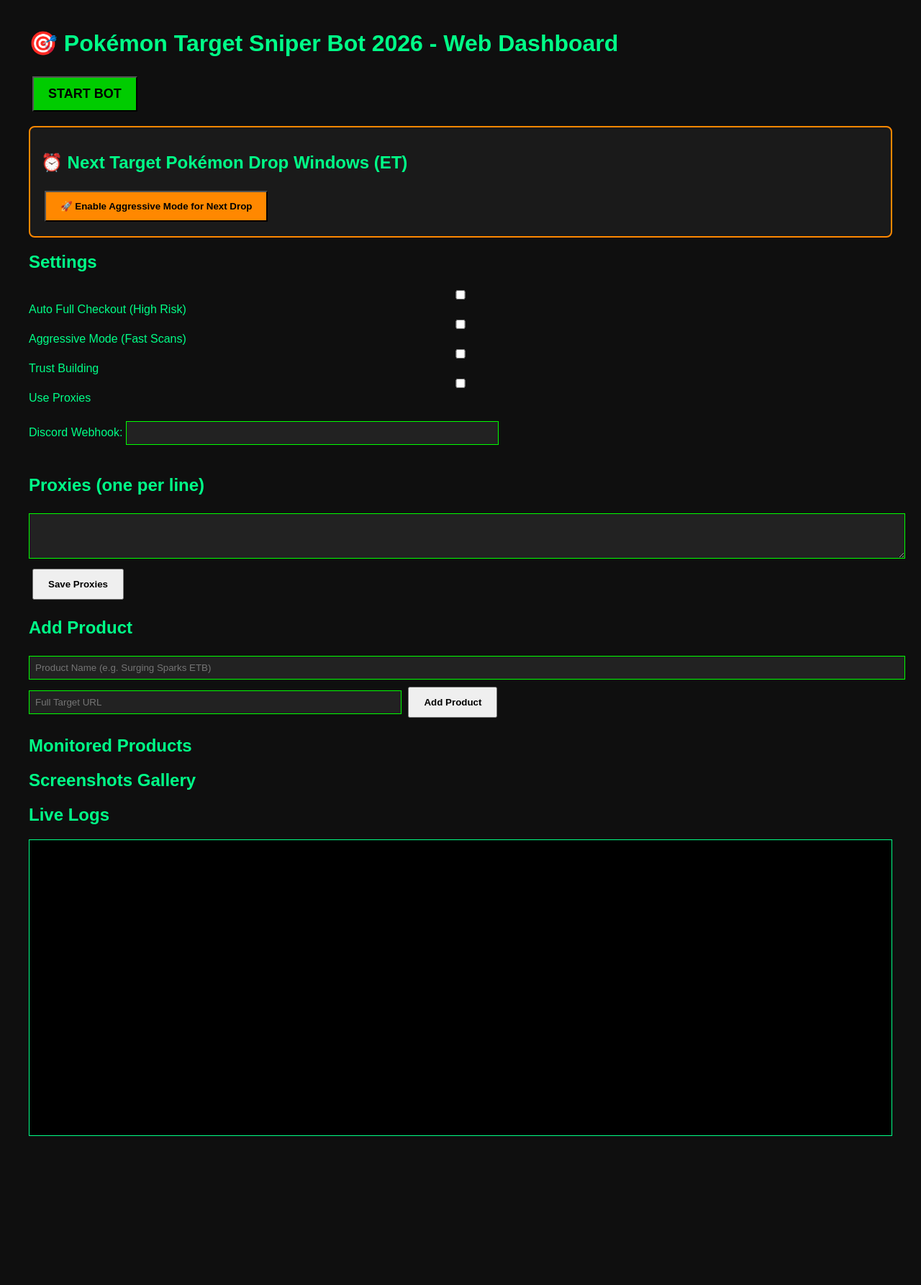
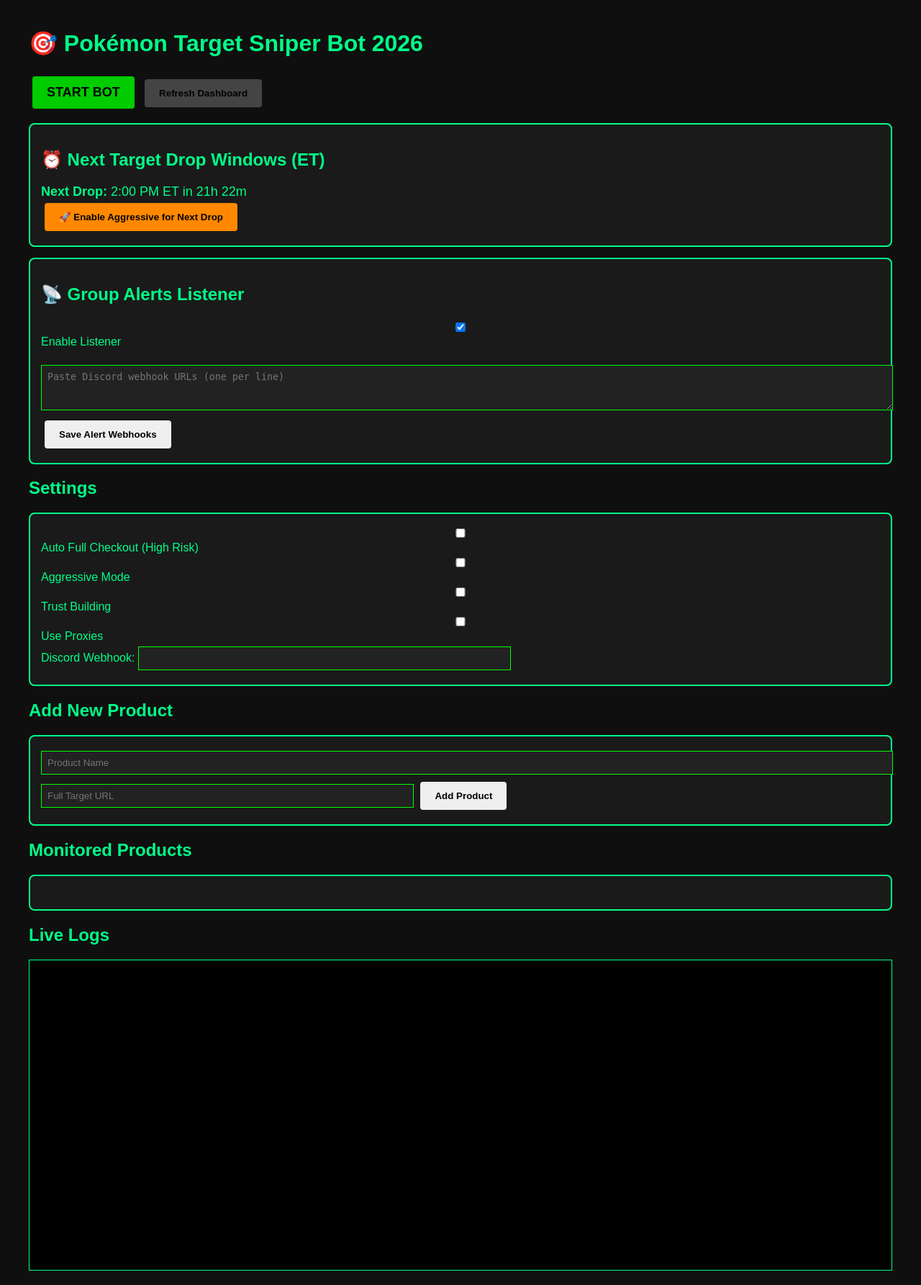
Before and after one commit to zachwood222/PokeYourMom, a Flask app: page / in a window 1280 px wide. Shown: the whole page at 72% size. Before the commit the page ends 1578 px from the top, so only its background shows below. Run offline with Flask 3, Linux system fonts and the light colour scheme; some libraries are stand-ins or nearby versions.

Commit message:
Update index.html

```diff
--- a/templates/index.html
+++ b/templates/index.html
@@ -6,50 +6,59 @@
     <style>
         body { font-family: Arial, sans-serif; background: #0f0f0f; color: #00ff88; margin: 0; padding: 20px; }
         .container { max-width: 1200px; margin: auto; }
-        button { padding: 12px 20px; margin: 5px; font-weight: bold; }
+        button { padding: 12px 20px; margin: 5px; font-weight: bold; border: none; border-radius: 4px; }
         .green { background: #00cc00; color: black; }
         .red { background: #cc0000; color: white; }
         .orange { background: #ff8800; color: black; }
-        #logs { background: #000; height: 380px; overflow-y: scroll; padding: 15px; font-family: Consolas, monospace; border: 1px solid #00ff88; }
-        .drop-box { background: #1a1a1a; padding: 15px; border-radius: 8px; margin: 15px 0; border: 2px solid #ff8800; }
+        #logs { background: #000; height: 400px; overflow-y: scroll; padding: 15px; font-family: Consolas, monospace; border: 1px solid #00ff88; }
+        .box { background: #1a1a1a; padding: 15px; border-radius: 8px; margin: 15px 0; border: 2px solid #00ff88; }
         input, textarea { background: #222; color: #0f0; border: 1px solid #0f0; padding: 8px; width: 100%; margin: 5px 0; }
+        ul { list-style: none; padding: 0; }
+        li { background: #222; padding: 8px; margin: 4px 0; border-radius: 4px; }
     </style>
 </head>
 <body>
 <div class="container">
-    <h1>🎯 Pokémon Target Sniper Bot 2026 - Web Dashboard</h1>
+    <h1>🎯 Pokémon Target Sniper Bot 2026</h1>
 
     <button onclick="toggleBot()" id="toggleBtn" class="green" style="font-size:18px;">START BOT</button>
+    <button onclick="location.reload()" style="background:#444;">Refresh Dashboard</button>
 
-    <!-- === DROP TIMER SECTION === -->
-    <div class="drop-box">
-        <h2>⏰ Next Target Pokémon Drop Windows (ET)</h2>
-        <div id="dropTimer"></div>
-        <button onclick="enableAggressiveForDrop()" class="orange">🚀 Enable Aggressive Mode for Next Drop</button>
+    <!-- Drop Timer -->
+    <div class="box">
+        <h2>⏰ Next Target Drop Windows (ET)</h2>
+        <div id="dropTimer" style="font-size:18px;"></div>
+        <button onclick="enableAggressiveForDrop()" class="orange">🚀 Enable Aggressive for Next Drop</button>
+    </div>
+
+    <!-- Group Alerts -->
+    <div class="box">
+        <h2>📡 Group Alerts Listener</h2>
+        <label><input type="checkbox" id="alertListener" onchange="updateConfig()" checked> Enable Listener</label><br><br>
+        <textarea id="alertWebhooks" rows="3" placeholder="Paste Discord webhook URLs (one per line)"></textarea>
+        <button onclick="saveAlertWebhooks()">Save Alert Webhooks</button>
     </div>
 
     <h2>Settings</h2>
-    <label><input type="checkbox" id="autoCheckout" onchange="updateConfig()"> Auto Full Checkout (High Risk)</label><br>
-    <label><input type="checkbox" id="aggressive" onchange="updateConfig()"> Aggressive Mode (Fast Scans)</label><br>
-    <label><input type="checkbox" id="trust" onchange="updateConfig()"> Trust Building</label><br>
-    <label><input type="checkbox" id="proxy" onchange="updateConfig()"> Use Proxies</label><br><br>
+    <div class="box">
+        <label><input type="checkbox" id="autoCheckout" onchange="updateConfig()"> Auto Full Checkout (High Risk)</label><br>
+        <label><input type="checkbox" id="aggressive" onchange="updateConfig()"> Aggressive Mode</label><br>
+        <label><input type="checkbox" id="trust" onchange="updateConfig()"> Trust Building</label><br>
+        <label><input type="checkbox" id="proxy" onchange="updateConfig()"> Use Proxies</label><br>
+        Discord Webhook: <input type="text" id="webhook" style="width:500px" onchange="updateConfig()">
+    </div>
 
-    Discord Webhook: <input type="text" id="webhook" style="width:500px" onchange="updateConfig()"><br><br>
-
-    <h2>Proxies (one per line)</h2>
-    <textarea id="proxyList" rows="3"></textarea>
-    <button onclick="saveProxies()">Save Proxies</button>
-
-    <h2>Add Product</h2>
-    <input id="prodName" placeholder="Product Name (e.g. Surging Sparks ETB)">
-    <input id="prodUrl" placeholder="Full Target URL" style="width:500px">
-    <button onclick="addProduct()">Add Product</button>
+    <h2>Add New Product</h2>
+    <div class="box">
+        <input id="prodName" placeholder="Product Name">
+        <input id="prodUrl" placeholder="Full Target URL" style="width:500px">
+        <button onclick="addProduct()">Add Product</button>
+    </div>
 
     <h2>Monitored Products</h2>
-    <ul id="productList"></ul>
-
-    <h2>Screenshots Gallery</h2>
-    <div id="gallery"></div>
+    <div class="box">
+        <ul id="productList"></ul>
+    </div>
 
     <h2>Live Logs</h2>
     <div id="logs"></div>
@@ -65,8 +74,14 @@
 
     function toggleBot() {
         const btn = document.getElementById('toggleBtn');
-        const action = btn.innerText.includes('START') ? 'start' : 'stop';
-        fetch('/api/' + action, {method: 'POST'}).then(() => location.reload());
+        const isStarting = btn.innerText.includes('START');
+        const action = isStarting ? 'start' : 'stop';
+        fetch('/api/' + action, {method: 'POST'})
+            .then(r => r.json())
+            .then(() => {
+                btn.innerText = isStarting ? 'STOP BOT' : 'START BOT';
+                btn.className = isStarting ? 'red' : 'green';
+            });
     }
 
     function updateConfig() {
@@ -75,75 +90,76 @@
             AGGRESSIVE_MODE: document.getElementById('aggressive').checked,
             TRUST_BUILDING: document.getElementById('trust').checked,
             USE_PROXY: document.getElementById('proxy').checked,
-            DISCORD_WEBHOOK: document.getElementById('webhook').value
+            DISCORD_WEBHOOK: document.getElementById('webhook').value,
+            ENABLE_ALERT_LISTENER: document.getElementById('alertListener').checked
         };
-        fetch('/api/config', {method: 'POST', headers: {'Content-Type':'application/json'}, body: JSON.stringify(data)});
+        fetch('/api/config', {
+            method: 'POST',
+            headers: {'Content-Type': 'application/json'},
+            body: JSON.stringify(data)
+        });
     }
 
     function addProduct() {
-        const name = document.getElementById('prodName').value;
-        const url = document.getElementById('prodUrl').value;
+        const name = document.getElementById('prodName').value.trim();
+        const url = document.getElementById('prodUrl').value.trim();
         if (name && url) {
-            fetch('/api/products', {method: 'POST', headers: {'Content-Type':'application/json'}, body: JSON.stringify({name, url})})
-            .then(() => location.reload());
+            fetch('/api/products', {
+                method: 'POST',
+                headers: {'Content-Type': 'application/json'},
+                body: JSON.stringify({name, url})
+            }).then(() => location.reload());
         }
     }
 
-    function saveProxies() {
-        const proxies = document.getElementById('proxyList').value.trim().split('\n').filter(Boolean);
-        fetch('/api/proxies', {method: 'POST', headers: {'Content-Type':'application/json'}, body: JSON.stringify({proxies})})
-        .then(() => alert('Proxies saved'));
-    }
     function saveAlertWebhooks() {
         const hooks = document.getElementById('alertWebhooks').value.trim().split('\n').filter(Boolean);
         fetch('/api/alerts', {
             method: 'POST',
-            headers: {'Content-Type':'application/json'},
+            headers: {'Content-Type': 'application/json'},
             body: JSON.stringify({alert_webhooks: hooks})
         }).then(() => alert('Alert webhooks saved!'));
     }
+
     function enableAggressiveForDrop() {
         document.getElementById('aggressive').checked = true;
         updateConfig();
-        socket.emit('log', {message: '🚀 Aggressive Mode enabled for upcoming drop!'});
-        alert("Aggressive Mode turned ON for next drop window!");
+        alert("Aggressive Mode enabled for next drop!");
+    }
+
+    // Load products and settings
+    function loadData() {
+        fetch('/').then(r => r.text()).then(html => {
+            const temp = document.createElement('div');
+            temp.innerHTML = html;
+            // Simple reload works better for now
+            location.reload(); // Force refresh to load current products
+        });
     }
 
     // Live Drop Timer
     function updateDropTimer() {
         const timerDiv = document.getElementById('dropTimer');
         const now = new Date();
-        const etOffset = -4; // ET (adjust for DST if needed)
-        const etNow = new Date(now.getTime() + (etOffset * 60 * 60 * 1000));
+        let etNow = new Date(now.toLocaleString("en-US", {timeZone: "America/New_York"}));
 
         let nextDrop = new Date(etNow);
-        nextDrop.setHours(10, 0, 0, 0); // 10 AM ET
-        if (etNow > nextDrop) nextDrop.setHours(14, 0, 0, 0); // 2 PM ET
+        nextDrop.setHours(10, 0, 0, 0);
+        if (etNow > nextDrop) nextDrop.setHours(14, 0, 0, 0);
         if (etNow > nextDrop) nextDrop.setDate(nextDrop.getDate() + 1);
 
         const diff = nextDrop - etNow;
         const hours = Math.floor(diff / (1000 * 60 * 60));
         const minutes = Math.floor((diff % (1000 * 60 * 60)) / (1000 * 60));
 
-        let html = `<strong>Next Drop:</strong> ${nextDrop.getHours() === 10 ? '10:00 AM' : '2:00 PM'} ET `;
-        html += `(${hours}h ${minutes}m remaining)`;
-
-        if (hours === 0 && minutes < 30) {
-            html = `<span style="color:#ff4444;">⚠️ DROP IMMINENT - ${minutes} min left!</span>`;
-        }
-        timerDiv.innerHTML = html;
+        timerDiv.innerHTML = `<strong>Next Drop:</strong> ${nextDrop.getHours() === 10 ? '10:00 AM' : '2:00 PM'} ET in ${hours}h ${minutes}m`;
     }
 
-        <!-- GROUP ALERTS LISTENER -->
-    <div class="drop-box" style="border-color: #00aaff;">
-        <h2>📡 Group Alerts Listener (Discord)</h2>
-        <label><input type="checkbox" id="alertListener" onchange="updateConfig()" checked> Enable External Alert Listener</label><br><br>
-        <textarea id="alertWebhooks" rows="4" placeholder="Paste Discord webhook URLs (one per line)"></textarea>
-        <button onclick="saveAlertWebhooks()">Save Alert Webhooks</button>
-        <small>Paste webhooks from Pokemon Restocks, Poke Alerts, TrackaLacker, etc.</small>
-    </div>
     setInterval(updateDropTimer, 30000);
-    window.onload = updateDropTimer;
+    window.onload = () => {
+        updateDropTimer();
+        document.getElementById('toggleBtn').innerText = "START BOT";
+    };
 </script>
 </body>
 </html>
```
